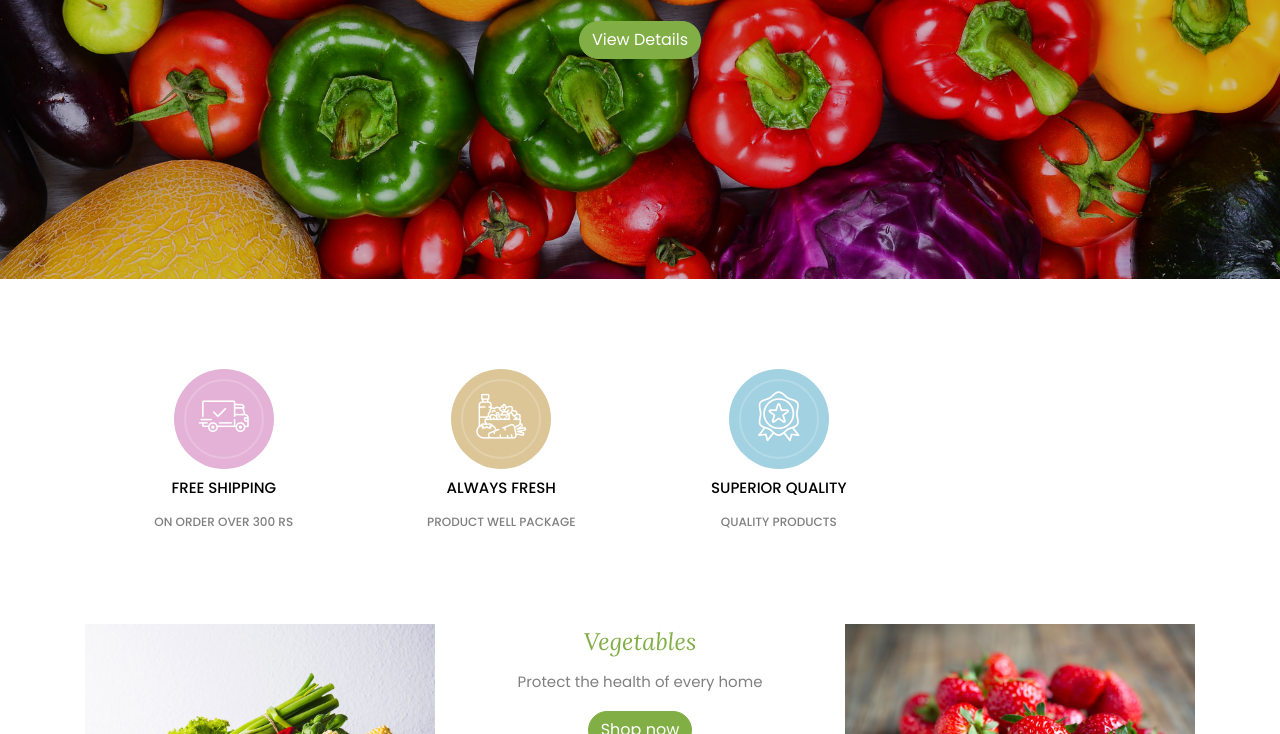
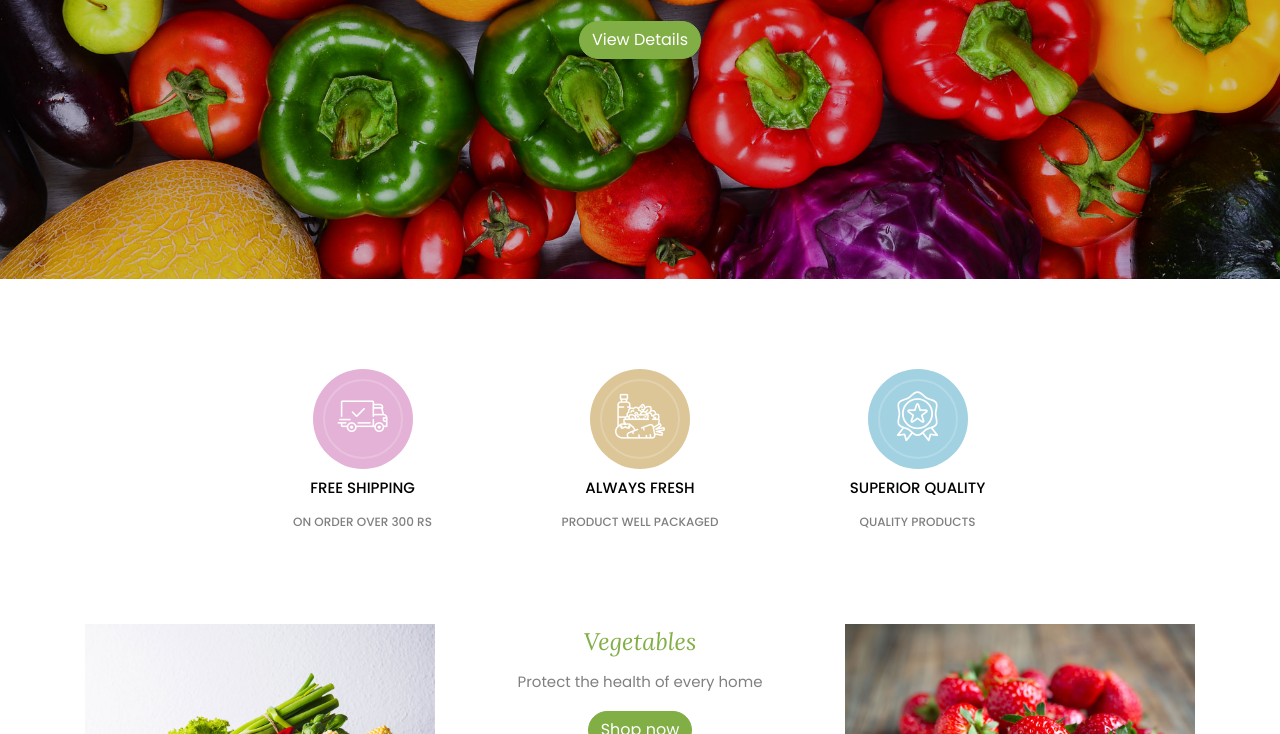
Before and after one commit to rohithgowdax/Fresh-Fields, a plain HTML site: page index.html in a window 1280 px wide. Shown: the part 467-1201 px from the top of the page. Drawn offline with Linux system fonts and the light colour scheme; some packages are replaced by stand-ins of ours; no server answers; files whose address does not match are found by name.

Commit message:
Update index.html

```diff
--- a/index.html
+++ b/index.html
@@ -117,7 +117,7 @@
 
    <section class="ftco-section">
   <div class="container">
-				<div class="row no-gutters ftco-services">
+    <div class="row no-gutters ftco-services justify-content-center">
       <div class="col-md-3 text-center d-flex align-self-stretch ftco-animate">
         <div class="media block-6 services mb-md-0 mb-4">
           <div class="icon bg-color-1 active d-flex justify-content-center align-items-center mb-2">
@@ -136,7 +136,7 @@
           </div>
           <div class="media-body">
             <h3 class="heading">Always Fresh</h3>
-               							<span>Product well package</span>
+            <span>Product well packaged</span>
           </div>
         </div>
       </div>
@@ -154,6 +154,7 @@
     </div>
   </div>
 </section>
+
 
 		<section class="ftco-section ftco-category ftco-no-pt">
 			<div class="container">
```
Lines whose indentation alone changed are shown as unchanged.
